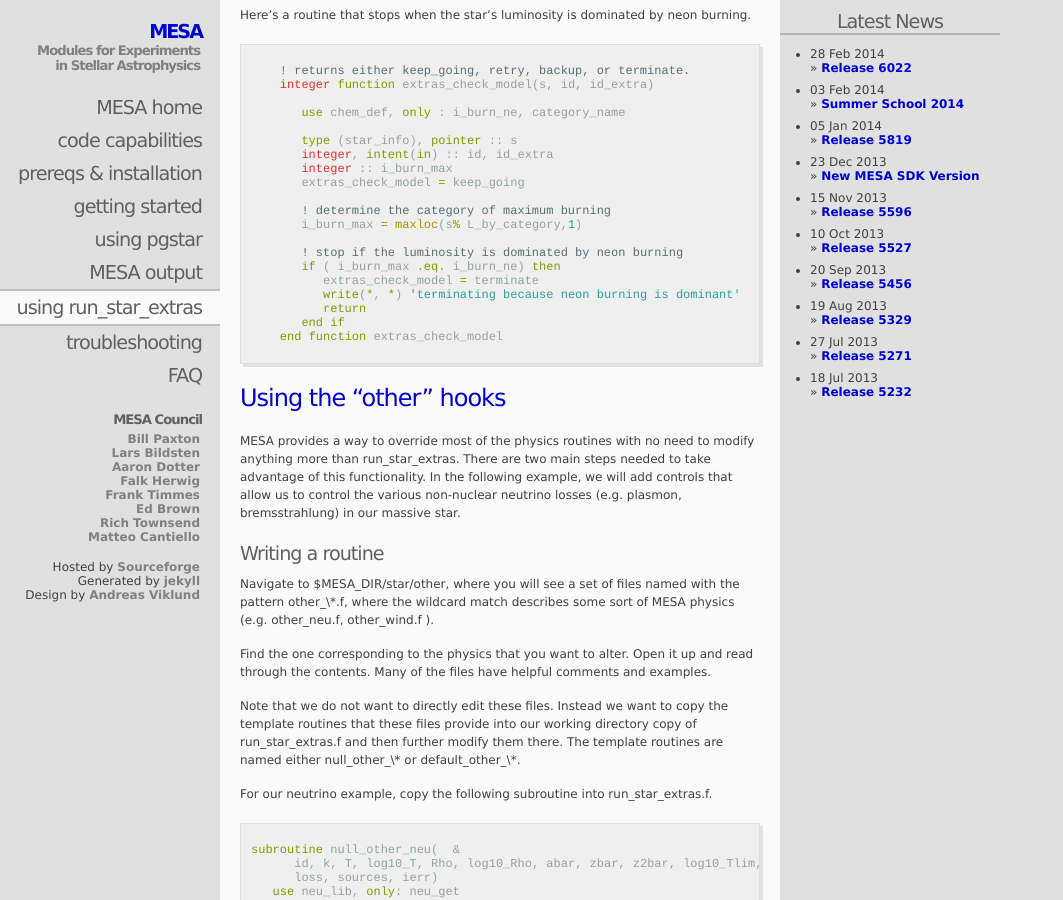
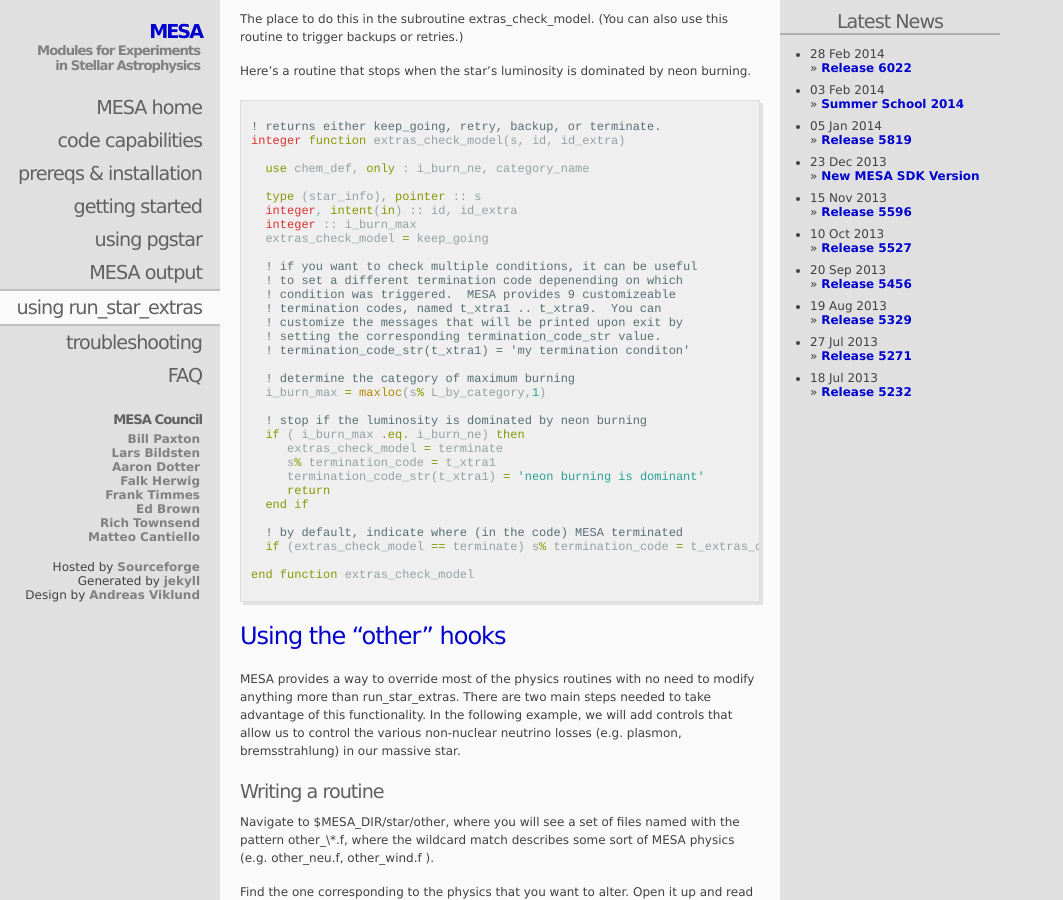
Before and after one commit to MESAHub/mesa-website, a Jekyll site: the page built from 06-howto.markdown, in a window 1280 px wide and 900 px high, scrolled down 4444 px. Shown: the whole window, without its empty margins (0-1063 px from the left). Built offline with Jekyll 4.4.1, drawn with Linux system fonts in a browser that asks for light colours; Markdown is read by kramdown in place of the engine named in the settings; some of the changed text lies outside the part shown.

Commit message:
update run_star_extras to agree with recent MESA versions

```diff
--- a/06-howto.markdown
+++ b/06-howto.markdown
@@ -224,6 +224,10 @@
 
    endif
 
+   ! see extras_check_model for information about custom termination codes
+   ! by default, indicate where (in the code) MESA terminated
+   if (extras_finish_step == terminate) s% termination_code = t_extras_finish_step
+
 end function extras_finish_step
 {% endhighlight %}
 
@@ -245,10 +249,10 @@
 {% endhighlight %}
 
 If you want to be sure the profiles that you're triggering in
-extras\_finish\_step stick around &#x2013; perhaps you're making a movie &#x2013;
-you should set max\_num\_profile\_models to be greater that the number of
-profiles you anticipate generating.  You might also want to crank up
-the priority which with they are saved by setting
+extras\_finish\_step stick around &#x2013; perhaps you're making a
+movie &#x2013; you should set max\_num\_profile\_models to be greater
+that the number of profiles you anticipate generating.  You might also
+want to crank up the priority which with they are saved by setting
 save\_profiles\_model\_priority to be 10.  This will prevent MESA from
 discarding them in lieu of other automatically saved profiles.
 
@@ -272,26 +276,39 @@
 neon burning.
 
 {% highlight fortran %}
-    ! returns either keep_going, retry, backup, or terminate.
-    integer function extras_check_model(s, id, id_extra)
+! returns either keep_going, retry, backup, or terminate.
+integer function extras_check_model(s, id, id_extra)
 
-       use chem_def, only : i_burn_ne, category_name
+  use chem_def, only : i_burn_ne, category_name
 
-       type (star_info), pointer :: s
-       integer, intent(in) :: id, id_extra
-       integer :: i_burn_max
-       extras_check_model = keep_going
+  type (star_info), pointer :: s
+  integer, intent(in) :: id, id_extra
+  integer :: i_burn_max
+  extras_check_model = keep_going
 
-       ! determine the category of maximum burning
-       i_burn_max = maxloc(s% L_by_category,1)
+  ! if you want to check multiple conditions, it can be useful
+  ! to set a different termination code depenending on which
+  ! condition was triggered.  MESA provides 9 customizeable
+  ! termination codes, named t_xtra1 .. t_xtra9.  You can
+  ! customize the messages that will be printed upon exit by
+  ! setting the corresponding termination_code_str value.
+  ! termination_code_str(t_xtra1) = 'my termination conditon'
 
-       ! stop if the luminosity is dominated by neon burning
-       if ( i_burn_max .eq. i_burn_ne) then
-          extras_check_model = terminate
-          write(*, *) 'terminating because neon burning is dominant'
-          return
-       end if
-    end function extras_check_model
+  ! determine the category of maximum burning
+  i_burn_max = maxloc(s% L_by_category,1)
+
+  ! stop if the luminosity is dominated by neon burning
+  if ( i_burn_max .eq. i_burn_ne) then
+     extras_check_model = terminate
+     s% termination_code = t_xtra1
+     termination_code_str(t_xtra1) = 'neon burning is dominant'
+     return
+  end if
+
+  ! by default, indicate where (in the code) MESA terminated
+  if (extras_check_model == terminate) s% termination_code = t_extras_check_model
+
+end function extras_check_model
 {% endhighlight %}
 
 # Using the "other" hooks
```
Also changed, not shown: other parts of 06-howto.markdown (+2 -2 lines).
